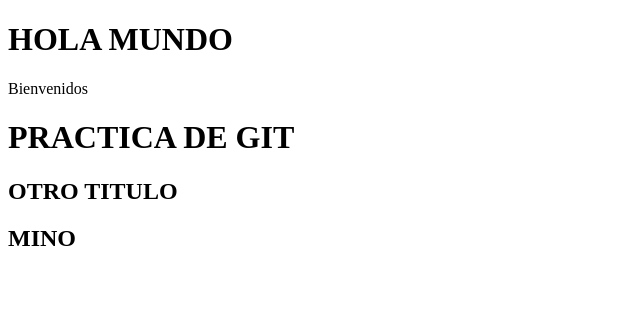
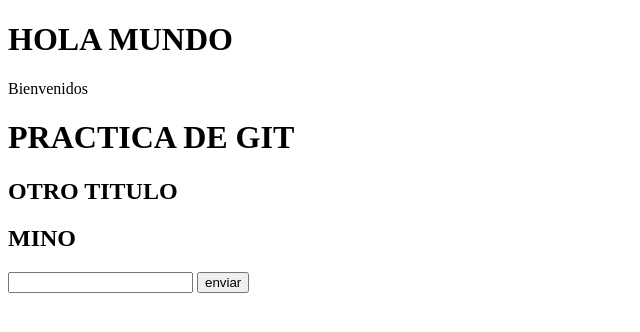
Before and after one commit to Yaretzi664/Hello-World-Git, a plain HTML site: page index.html in a window 1280 px wide. Shown: the whole page, without its empty margins (0-640 px from the left). Drawn offline with Linux system fonts and the light colour scheme.

Commit message:
Se agrego formulario

```diff
--- a/index.html
+++ b/index.html
@@ -16,6 +16,9 @@
     <section>
         <h1>OTRO TITULO</h1>
         <h2>MINO</h2>
+        <form action="#" method="get"></form>
+        <input type="text" id="FirstName" name="FirstName">
+        <input type="button" value="enviar">
     </section>
 </body>
 </html>
```
